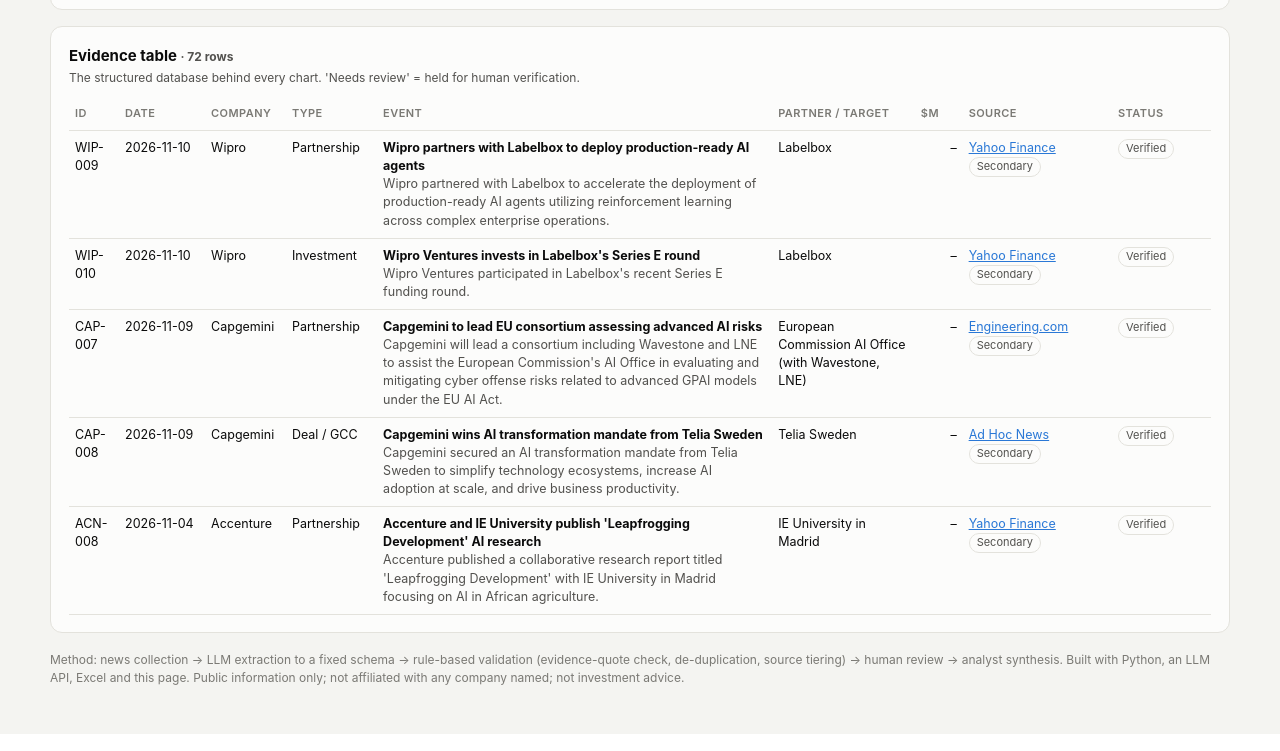
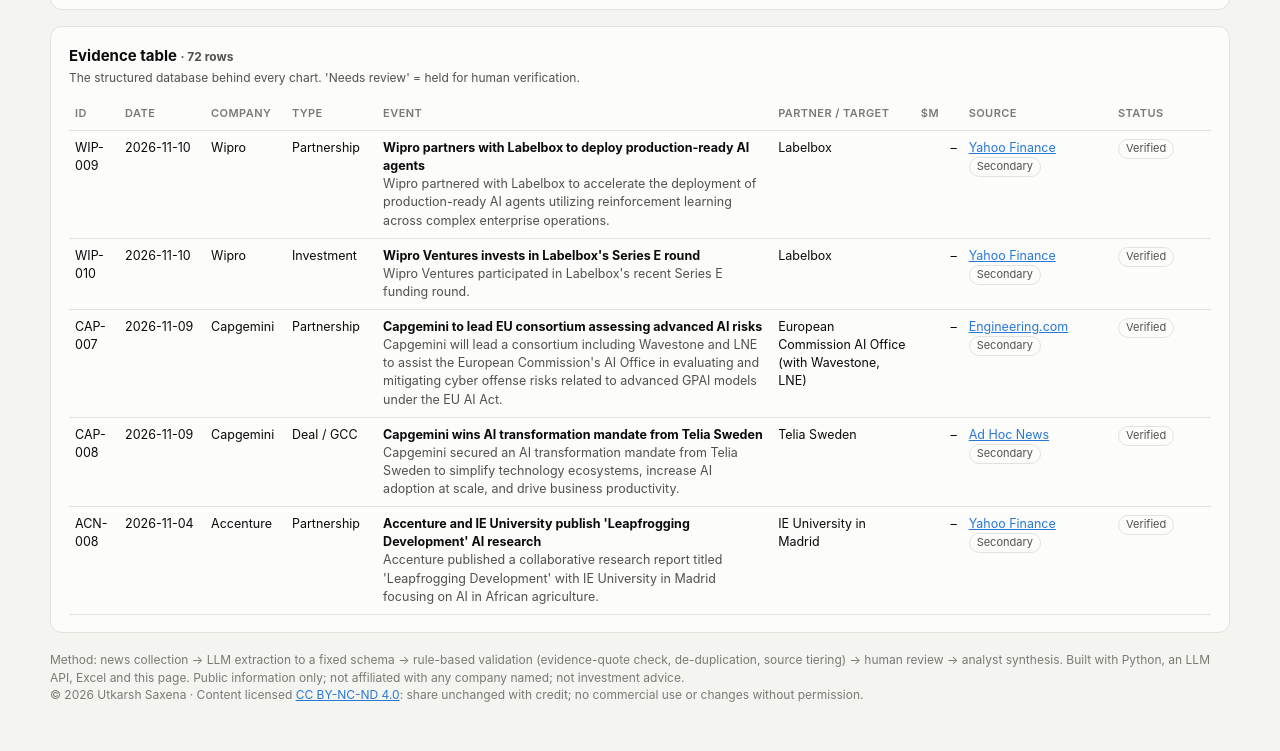
Before and after one commit to lokpriye96/ai-ci-tracker, a plain HTML site: page docs/index.html in a window 1280 px wide. Shown: the part 2440-3191 px from the top of the page. Drawn offline with Linux system fonts and the light colour scheme.

Commit message:
Licence analysis content under CC BY-NC-ND 4.0; code stays MIT [skip ci]

```diff
--- a/docs/index.html
+++ b/docs/index.html
@@ -144,7 +144,7 @@
 
   <footer>Method: news collection → LLM extraction to a fixed schema → rule-based validation (evidence-quote check,
     de-duplication, source tiering) → human review → analyst synthesis. Built with Python, an LLM API, Excel and this page.
-    Public information only; not affiliated with any company named; not investment advice.</footer>
+    Public information only; not affiliated with any company named; not investment advice.<br>© 2026 Utkarsh Saxena · Content licensed <a href="https://creativecommons.org/licenses/by-nc-nd/4.0/">CC BY-NC-ND 4.0</a>: share unchanged with credit; no commercial use or changes without permission.</footer>
 </div>
 </div>
 <div id="tip" role="tooltip"></div>
```
Also changed, not shown: src/dashboard_template.html (+1 -1 lines), 4 other files.
